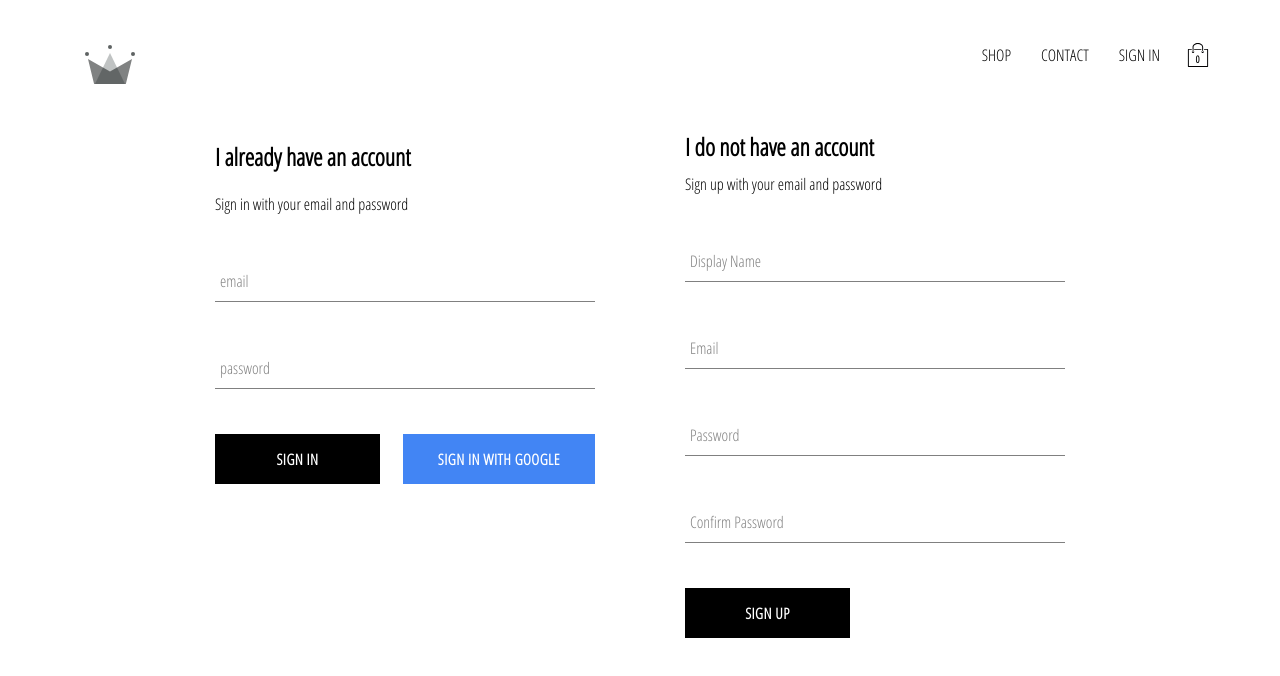
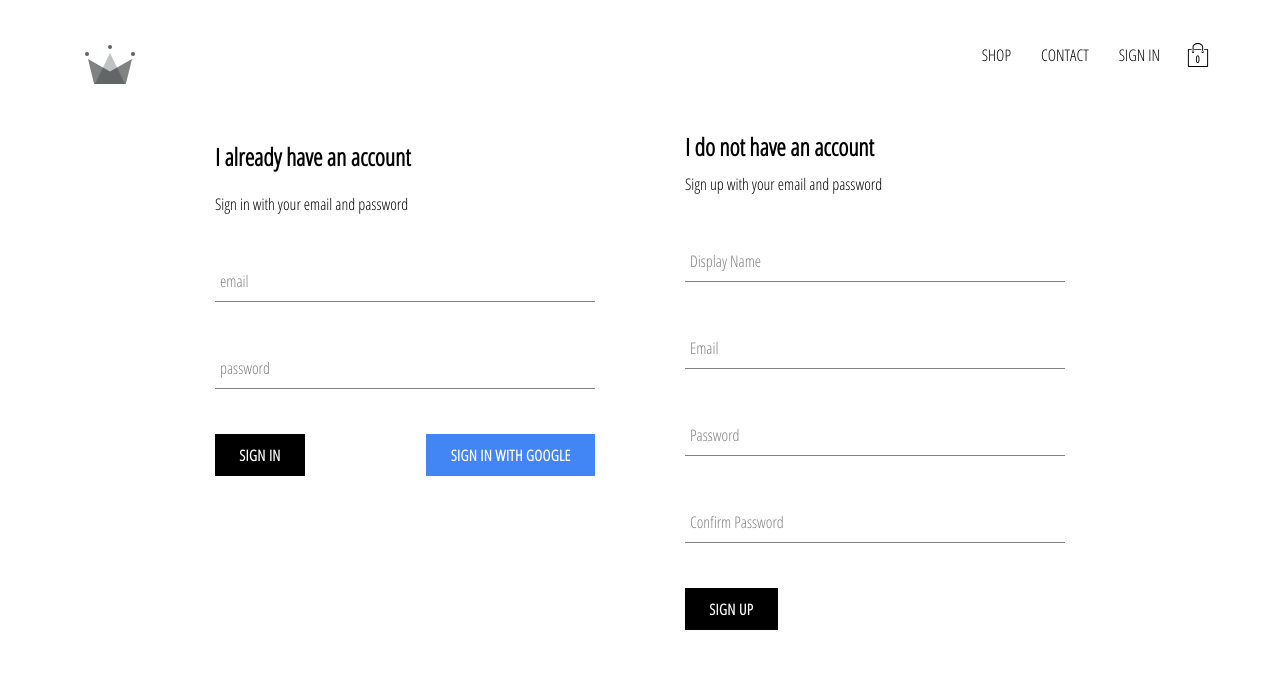
Before and after one commit to alighasemi78/crwn-clothing, a React (Create React App) app: page /signIn in a window 1280 px wide. Shown: the top 676 px of the page. Built offline with nearby package versions, Linux system fonts and the light colour scheme; no server answers.

Commit message:
updating our application with reselect, replaced cart selectors with memoized selectors

```diff
--- a/package.json
+++ b/package.json
@@ -11,7 +11,8 @@
     "react": "^16.12.0",
     "react-dom": "^16.12.0",
     "react-router-dom": "^5.1.2",
-    "react-scripts": "3.3.0"
+    "react-scripts": "3.3.0",
+    "reselect": "^4.0.0"
   },
   "scripts": {
     "start": "react-scripts start",
--- a/src/components/cart-dropdown/cart-dropdown.component.jsx
+++ b/src/components/cart-dropdown/cart-dropdown.component.jsx
@@ -3,6 +3,7 @@ import CustomButton from "../custom-button/custom-button.component";
 import "./cart-dropdown.style.scss";
 import CartItem from "../cart-item/cart-item.component";
 import { connect } from "react-redux";
+import { selectCartItemsCount } from "../../redux/cart/cart.selectors";
 
 const CartDropdown = ({ cartItems }) => (
   <div className="cart-dropdown">
@@ -15,8 +16,8 @@ const CartDropdown = ({ cartItems }) => (
   </div>
 );
 
-const mapStateToProps = ({ cart: { cartItems } }) => ({
-  cartItems
+const mapStateToProps = state => ({
+  cartItems: selectCartItemsCount(state)
 });
 
 export default connect(mapStateToProps)(CartDropdown);
--- a/src/components/cart-icon/cart-icon.component.jsx
+++ b/src/components/cart-icon/cart-icon.component.jsx
@@ -3,11 +3,12 @@ import "./cart-icon.styles.scss";
 import { ReactComponent as ShoppingIcon } from "../../assets/11.2 shopping-bag.svg.svg";
 import { connect } from "react-redux";
 import { toggleCartHidden } from "../../redux/cart/cart.actions";
+import { selectCartItemsCount } from "../../redux/cart/cart.selectors";
 
-const CartIcon = ({ toggleCartHidden }) => (
+const CartIcon = ({ toggleCartHidden, itemCount }) => (
   <div className="cart-icon" onClick={toggleCartHidden}>
     <ShoppingIcon className="shopping-icon" />
-    <span className="item-count">0</span>
+    <span className="item-count">{itemCount}</span>
   </div>
 );
 
@@ -15,4 +16,8 @@ const mapDispatchToProps = dispatch => ({
   toggleCartHidden: () => dispatch(toggleCartHidden())
 });
 
-export default connect(null, mapDispatchToProps)(CartIcon);
+const mapStateToProps = state => ({
+  itemCount: selectCartItemsCount(state)
+});
+
+export default connect(mapStateToProps, mapDispatchToProps)(CartIcon);
--- a/src/components/collection-item/collection-item.styles.scss
+++ b/src/components/collection-item/collection-item.styles.scss
@@ -2,7 +2,7 @@
   width: 22%;
   display: flex;
   flex-direction: column;
-  height: 600px;
+  height: 63.2vh;
   align-items: center;
   position: relative;
 
@@ -11,14 +11,14 @@
     height: 95%;
     background-size: cover;
     background-position: center;
-    margin-bottom: 5px;
+    margin-bottom: 0.5vh;
   }
 
   .custom-button {
     width: 80%;
     opacity: 0.7;
     position: absolute;
-    top: 500px;
+    bottom: 5vh;
     display: none;
   }
 
@@ -38,15 +38,14 @@
     height: 5%;
     display: flex;
     justify-content: space-between;
-    font-size: 18px;
+    font-size: 112.5%;
 
     .name {
-      width: 90%;
-      margin-bottom: 15px;
+      margin-bottom: 1.6vh;
     }
 
     .price {
-      width: 10%;
+      margin-left: auto;
     }
   }
 }
--- a/src/components/custom-button/custom-button.styles.scss
+++ b/src/components/custom-button/custom-button.styles.scss
@@ -1,11 +1,11 @@
 .custom-button {
-  min-width: 165px;
+  // min-width: 165px;
   width: auto;
-  height: 50px;
-  letter-spacing: 0.5px;
-  line-height: 50px;
-  padding: 0 35px 0 35px;
-  font-size: 15px;
+  height: 5.3vh;
+  letter-spacing: 0.03vw;
+  line-height: 5.3vh;
+  padding: 0 1.9vw;
+  font-size: 93.75%;
   background-color: black;
   color: white;
   text-transform: uppercase;
--- /dev/null
+++ b/src/redux/cart/cart.selectors.js
@@ -0,0 +1,18 @@
+import { createSelector } from "reselect";
+
+export const selectCart = state => state.cart;
+
+export const selectCartItems = createSelector(
+  [selectCart],
+  cart => cart.cartItems
+);
+
+export const selectCartItemsCount = createSelector(
+  [selectCartItems],
+  cartItems =>
+    cartItems.reduce(
+      (accumalatedQuantity, cartItem) =>
+        accumalatedQuantity + cartItem.quantity,
+      0
+    )
+);
```
Also changed, not shown: 1 other file (tests, documents, lock files or other folders).
